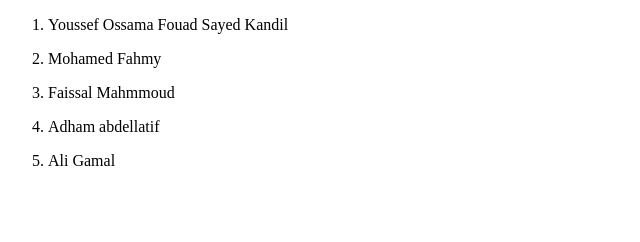
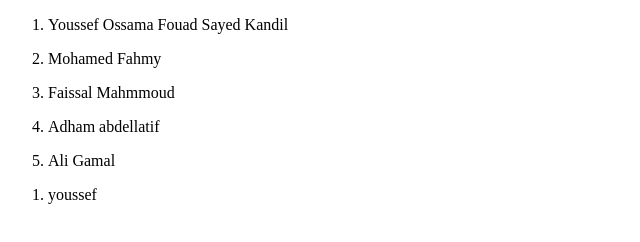
Before and after one commit to Youssef0ssama/VersionControl, a plain HTML site: page index.html in a window 1280 px wide. Shown: the full height of the page, 0-640 px from the left. Drawn offline with Linux system fonts and the light colour scheme.

Commit message:
my name branch

```diff
--- a/index.html
+++ b/index.html
@@ -13,5 +13,9 @@
       <li><p>Adham abdellatif</p></li>
       <li><p>Ali Gamal</p></li>
     </ol>
+
+    <ol>
+      <li>youssef</li>
+    </ol>
   </body>
 </html>
```
